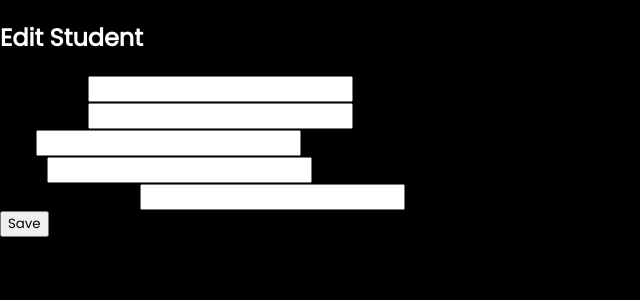
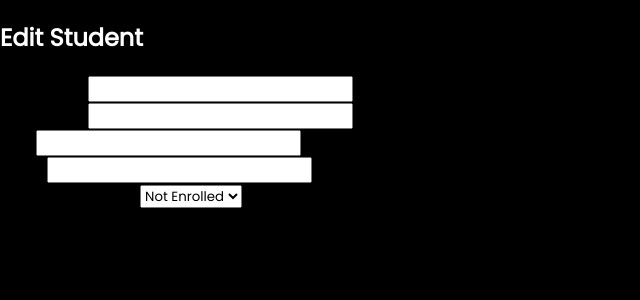
Before and after one commit to karechob/Frontend-CRUD-project, a React (Create React App) app in the folder crud-frontend/: page /students/1/edit in a window 1280 px wide. Shown: the top 300 px of the page, without its empty margins (0-640 px from the left). Built offline with nearby package versions, Linux system fonts and the light colour scheme.

Commit message:
dropdown update

```diff
--- a/crud-frontend/src/pages/EditStudent.jsx
+++ b/crud-frontend/src/pages/EditStudent.jsx
@@ -8,6 +8,7 @@ function EditStudent() {
   const navigate = useNavigate();
   const dispatch = useDispatch();
   const singleStudent = useSelector((state) => state.students.singleStudent);
+  const campuses = useSelector((state) => state.campuses.allCampuses);
 
   const [formData, setFormData] = useState({
     firstName: '',
@@ -118,22 +119,19 @@ function EditStudent() {
         </div>
         <div>
           <label>Enrolled Campus:</label>
-          <input
-            type="numer"
-            name="campusId"
-            value={formData.campusId}
-            onChange={handleInputChange}
-          />
-          {/* <select
+          <select
             name="campusId"
             value={formData.campusId}
             onChange={handleInputChange}
           >
             <option value="">Not Enrolled</option>
-            Render campus options here
-          </select> */}
+            {campuses.map((campus) => (
+              <option key={campus.id} value={campus.id}>
+                {campus.name}
+              </option>
+            ))}
+          </select>
         </div>
-        <button type="submit">Save</button>
       </form>
     </div>
   );
```
